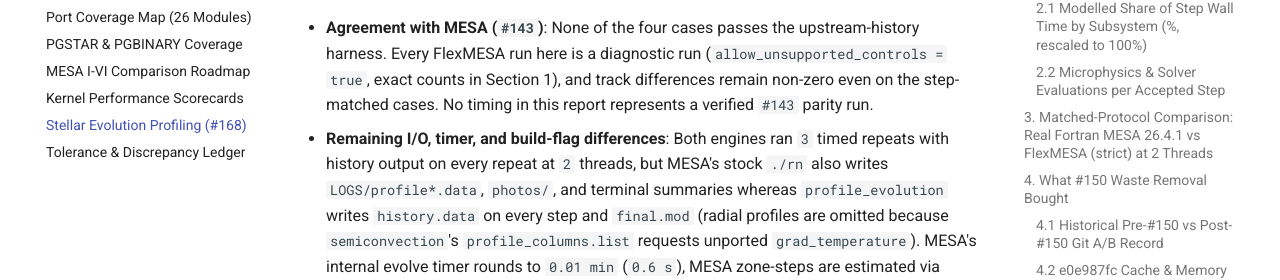
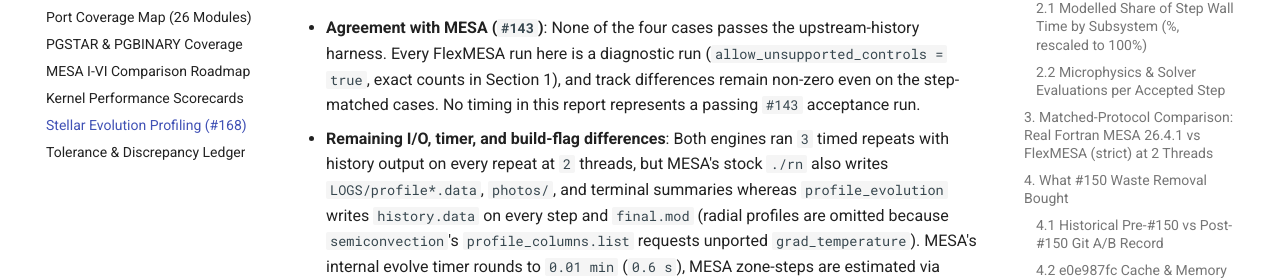
Before and after one commit to joshspeagle/FlexMESA, an MkDocs documentation site: the page built from docs/benchmarks/evolution-profiling.md, in a window 1280 px wide and 900 px high, scrolled down 12435 px. Shown: the part 190-470 px from the top of the window. Built offline with MkDocs 1.6.1 and Material for MkDocs 9.7.7, drawn with Linux system fonts in a browser that asks for light colours; comment, search, counter and statistics services are not loaded; some of the changed text lies outside the part shown.

Commit message:
docs: replace unmeasured status wording on benchmarks/evolution-profiling.md (P1.4 part 3)
docs/benchmarks/evolution-profiling.md: 'verified #143 parity run' -> 'passing #143 acceptance run' (both occurrences).
Replacements cite the generated tables (notes/audit/case_table.md,
notes/audit/routine_table.md) instead of typing counts. Wording only; no
behaviour or API documented differently.

Commands: mkdocs build --strict and pytest tests/test_docs_snippets.py run after
the last page commit of this branch (see the branch evidence file).

Co-Authored-By: Claude Sonnet 5.5 <noreply@anthropic.com>

```diff
--- a/docs/benchmarks/evolution-profiling.md
+++ b/docs/benchmarks/evolution-profiling.md
@@ -2,7 +2,7 @@
 
 This report is rendered deterministically by `scripts/audit/render_evolution_profile_report.py` from raw JSON and CSV captures in `benchmarks/evolution_profile/26.4.1/`. Section 3 compares with compiled Fortran MESA `r26.4.1` (`commit c8c2026`, Zenodo `19722306`) under a matched timing protocol; Sections 2, 4, 5, and 6 compare FlexMESA with itself.
 
-**Every FlexMESA run in this report is a diagnostic run.** `4` of the `4` `strict` records carry `allow_unsupported_controls = true` (`1.3M_ms_high_Z`: `diagnostic (2 controls ignored)`, `semiconvection`: `diagnostic (2 controls ignored)`, `low_z`: `diagnostic (3 controls ignored)`, `make_metals`: `diagnostic (2 controls ignored)`), so the runs continued past upstream controls FlexMESA does not implement and did not execute every control requested by the inlists (`DECISIONS #26`). All four cases are declared known gaps in `benchmarks/history_harness/known_gaps.toml` and none counts as passing under `#143`. Although `1.3M_ms_high_Z` and `semiconvection` match MESA's step counts identically at `e0e987fc`, track differences in Section 1 remain non-zero; these timings profile FlexMESA at `e0e987fc` rather than a verified `#143` parity run.
+**Every FlexMESA run in this report is a diagnostic run.** `4` of the `4` `strict` records carry `allow_unsupported_controls = true` (`1.3M_ms_high_Z`: `diagnostic (2 controls ignored)`, `semiconvection`: `diagnostic (2 controls ignored)`, `low_z`: `diagnostic (3 controls ignored)`, `make_metals`: `diagnostic (2 controls ignored)`), so the runs continued past upstream controls FlexMESA does not implement and did not execute every control requested by the inlists (`DECISIONS #26`). All four cases are declared known gaps in `benchmarks/history_harness/known_gaps.toml` and none counts as passing under `#143`. Although `1.3M_ms_high_Z` and `semiconvection` match MESA's step counts identically at `e0e987fc`, track differences in Section 1 remain non-zero; these timings profile FlexMESA at `e0e987fc` rather than a passing `#143` acceptance run.
 
 ## 1. Measurement Provenance & Selected Cases
 
@@ -177,7 +177,7 @@ Combining the modelled `70.0%` stateless microphysics share (Section 2) with Amd
 
 ## 7. What Was Not Verified
 
-- **Agreement with MESA (`#143`)**: None of the four cases passes the upstream-history harness. Every FlexMESA run here is a diagnostic run (`allow_unsupported_controls = true`, exact counts in Section 1), and track differences remain non-zero even on the step-matched cases. No timing in this report represents a verified `#143` parity run.
+- **Agreement with MESA (`#143`)**: None of the four cases passes the upstream-history harness. Every FlexMESA run here is a diagnostic run (`allow_unsupported_controls = true`, exact counts in Section 1), and track differences remain non-zero even on the step-matched cases. No timing in this report represents a passing `#143` acceptance run.
 - **Remaining I/O, timer, and build-flag differences**: Both engines ran `3` timed repeats with history output on every repeat at `2` threads, but MESA's stock `./rn` also writes `LOGS/profile*.data`, `photos/`, and terminal summaries whereas `profile_evolution` writes `history.data` on every step and `final.mod` (radial profiles are omitted because `semiconvection`'s `profile_columns.list` requests unported `grad_temperature`). MESA's internal evolve timer rounds to `0.01 min` (`0.6 s`), MESA zone-steps are estimated via trapezoidal integration of `num_zones` in `history.data`, and compiler defaults differ (`gfortran -O2` vs Cargo `opt-level=3, lto=fat`).
 - **Subsystem shares**: The per-subsystem shares are a rescaled bottom-up model (Section 2), not instrumented wall timings, and the stateless share and Amdahl ceiling in Section 6 inherit that model overshoot.
 - **Engine version**: FlexMESA measurements were taken at `origin/main` `e0e987fc` and have not been repeated on later commits.
```
